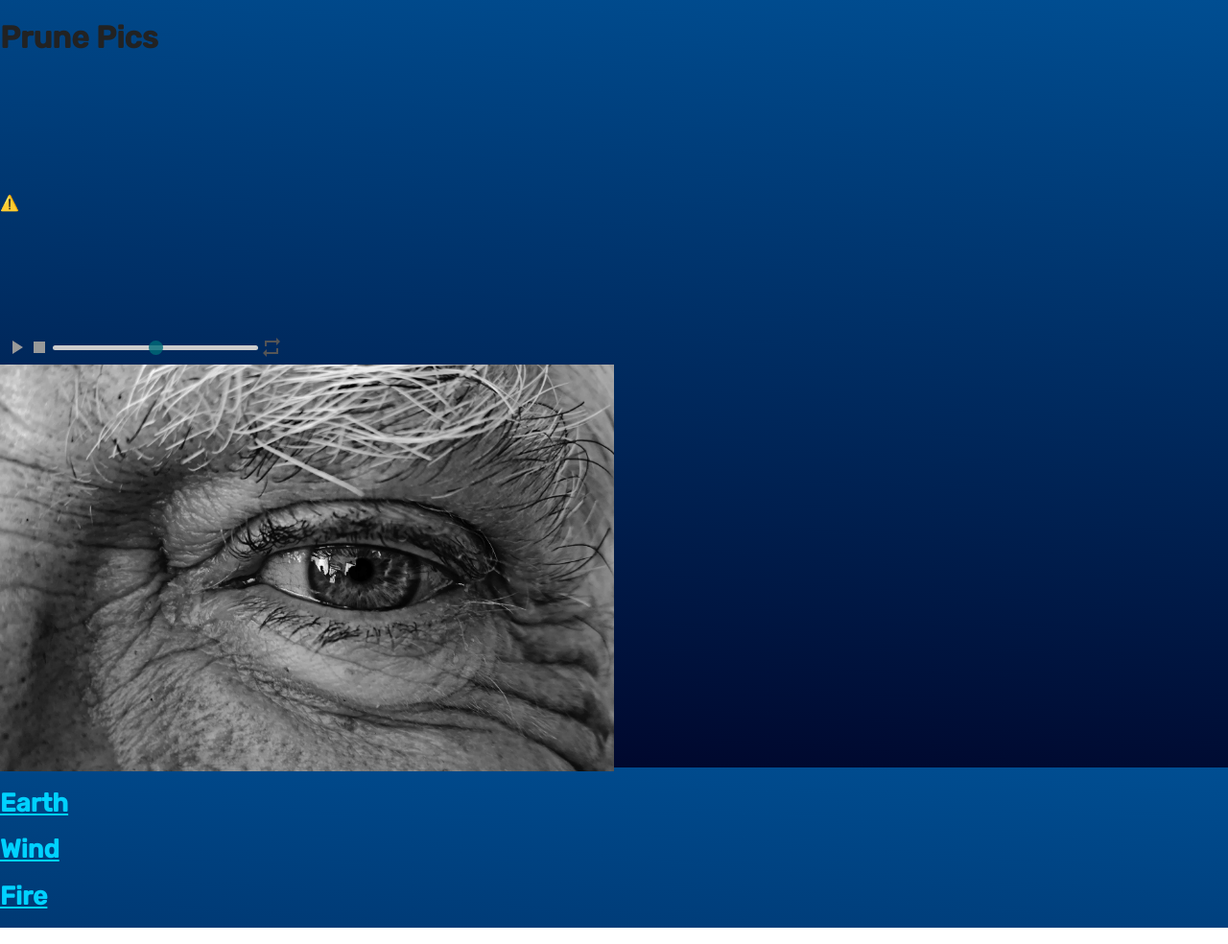
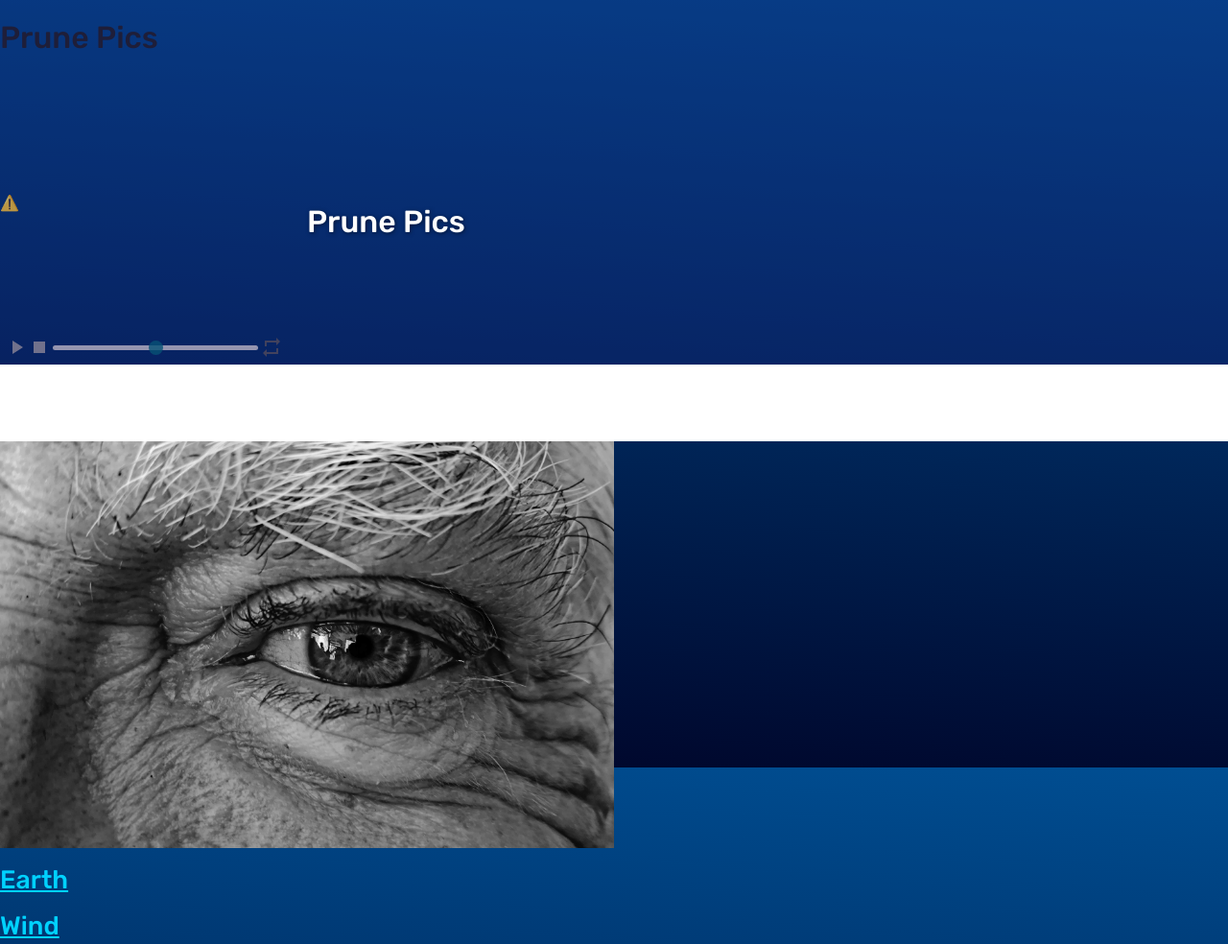
Before and after one commit to Prune18/prunesite, a website built with Parcel: page index.html in a window 1280 px wide. Shown: the top 984 px of the page at 96% size. Built offline with nearby package versions, Linux system fonts and the light colour scheme; no server answers.

Commit message:
Scrollable Background

```diff
--- a/css/main.css
+++ b/css/main.css
@@ -300,3 +300,57 @@ slideshow img{
   margin: auto;
   alignment: center;
 }
+
+.webmadewell {
+  background-color: white;
+}
+body {
+  margin: 0;
+}
+.sample-header {
+  position: fixed;
+  left: 0;
+  top: 0;
+  width: 100%;
+
+  background-position: center;
+  background-size: cover;
+  background-repeat: no-repeat;
+}
+.sample-header::before {
+  content: "";
+  position: absolute;
+  top: 0;
+  right: 0;
+  bottom: 0;
+  left: 0;
+  background-color: MidnightBlue;
+  opacity: 0.3;
+}
+.sample-header-section {
+  position: relative;
+  padding: 15% 0 10%;
+  max-width: 640px;
+  margin-left: auto;
+  margin-right: auto;
+  color: white;
+  text-shadow: 1px 1px 4px rgba(0, 0, 0, 0.5);
+  font-family: "Montserrat", sans-serif;
+}
+h1 {
+  font-weight: 500;
+}
+h2 {
+  font-weight: 400;
+}
+.sample-section-wrap {
+  position: relative;
+  background-color: white;
+}
+.sample-section {
+  position: relative;
+  max-width: 640px;
+  margin-left: auto;
+  margin-right: auto;
+  padding: 40px;
+}
--- a/index.html
+++ b/index.html
@@ -29,6 +29,17 @@
 
   <script src="https://unpkg.com/@lottiefiles/lottie-player@latest/dist/lottie-player.js"></script>
   <lottie-player src="https://assets2.lottiefiles.com/packages/lf20_XY1NV9/29 - Photo.json"  background="transparent"  speed="1"  style="width: 300px; height: 300px;"  loop controls autoplay></lottie-player>
+
+  <div class="sample-header">
+    <div class="sample-header-section">
+      <h1>Prune Pics</h1>
+
+    </div>
+  </div>
+  <div class="sample-section-wrap">
+    <div class= "sample-section">
+    </div>
+  </div>
   <img src="img/papy.jpg">
 
   <a href="about.html"><h1 style="font-size: 20pt">Earth</h1></a>
```
Also changed, not shown: css/Flesh and Blood.html (added, +80 -0 lines).
